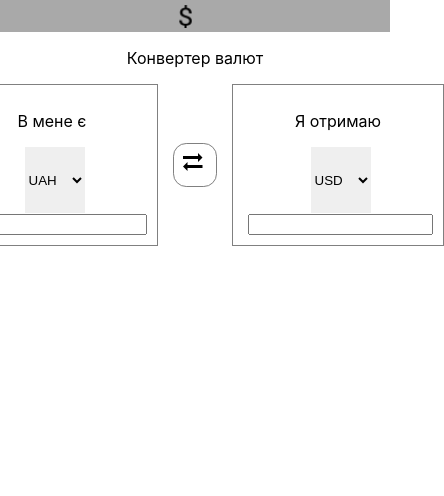
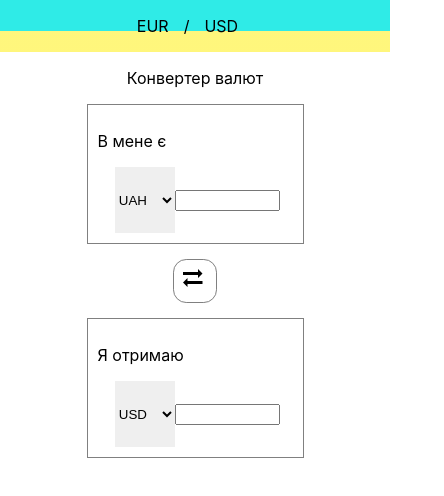
Before and after one commit to Olha36/Currency-converter, a React (Create React App) app: page / in a window 390 px wide. Shown: the top 496 px of the page, 444 px wide, since content can reach past the window. Built offline with nearby package versions, Linux system fonts and the light colour scheme; no server answers.

Commit message:
adding data to header

```diff
--- a/src/App.js
+++ b/src/App.js
@@ -1,6 +1,6 @@
 import React from 'react'
 import './App.css'
-import Header from './Components/Header/index'
+// import Header from './Components/Header/index'
 import { currency } from './Components/getOptions'
 import GetRate from './Components/GetRate'
 import getSelect from './Components/GetSelect'
@@ -11,11 +11,12 @@ const URL = 'https://bank.gov.ua/NBUStatService/v1/statdirectory/exchange?json'
 
 const toFixedNum = 2
 
+
 function App() {
   const [data, setData] = React.useState([])
-  const [select, setSelect] = React.useState([currency[0], currency[1]])
+  const [select, setSelect] = React.useState([currency[0], currency[1], currency[2]])
   const [[value_1, value_2], setValue] = React.useState([])
-  const [select_1, select_2] = select
+  const [select_1, select_2, select_3] = select
 
   React.useEffect(() => {
     fetch(URL)
@@ -69,9 +70,15 @@ function App() {
     })
   }
 
+
   return (
     <div className="App">
-      <Header value={data[0]?.rate.toFixed(toFixedNum)} />
+      <div className='header'>
+        <p>{select_3} {data[1]?.rate.toFixed(toFixedNum)}</p>
+        <p>/</p>
+        <p>{select_2} {data[0]?.rate.toFixed(toFixedNum)}</p>
+      </div>
+      {/* <Header value={ data[0]?.rate.toFixed(toFixedNum)} /> */}
       <p>Конвертер валют</p>
       <div className="main">
         <form onSubmit={onSubmit}>
--- a/src/Components/Header/index.js
+++ b/src/Components/Header/index.js
@@ -1,17 +1,18 @@
-import React from "react"
-import PropTypes from 'prop-types'
-import dollar from './../../pics/dollar.png'
+// import React from "react"
+// import PropTypes from 'prop-types'
+// import dollar from './../../pics/dollar.png'
 
-export default function Header({value }) {
+// export default function Header({value }) {
 
-    return (
-        <div className="header">
-            <img src={dollar} alt="dollar" />
-            <p>{value}</p>
-        </div>
-    )
-}
+//     return (
+//         <div className="header">
+//             <img src={dollar} alt="dollar" />
+//             <p>{value}</p>
+//             <p>{value}</p>
+//         </div>
+//     )
+// }
 
-Header.propTypes = {
-    value: PropTypes.number,
-  }
+// Header.propTypes = {
+//     value: PropTypes.number,
+//   }
--- a/src/index.css
+++ b/src/index.css
@@ -4,7 +4,6 @@ body {
     'Ubuntu', 'Cantarell', 'Fira Sans', 'Droid Sans', 'Helvetica Neue',
     sans-serif;
 }
-
 form {
   display: flex;
   justify-content: center;
@@ -13,7 +12,10 @@ form {
   display: flex;
   align-items: center;
   justify-content: center;
-  background-color: darkgray;
+  background: linear-gradient(to bottom, rgb(47, 235, 231) 60%, rgba(255, 244, 89, 0.788) 40%);
+}
+.header p {
+  margin-right: 15px;
 }
 .container {
   border: 1px solid grey;
@@ -39,10 +41,27 @@ select {
   width: 60px;
   border: none;
 }
-input {
-  margin-left: 5px;
-}
 .button {
   align-items: center;
   display: flex;
 }
+@media screen and (max-width: 767px) {
+  form {
+    flex-direction: column;
+  }
+  .container {
+    width: 50%;
+    margin: 0 auto;
+  }
+  .container p {
+    text-align: start;
+  }
+  #dualArrows {
+    margin: 15px auto;
+  }
+}
+@media screen and (max-width: 575px) {
+  input {
+    width: 50%;
+  }
+}
```
Also changed, not shown: src/Components/getInput/index.js (line endings or trailing spaces).
